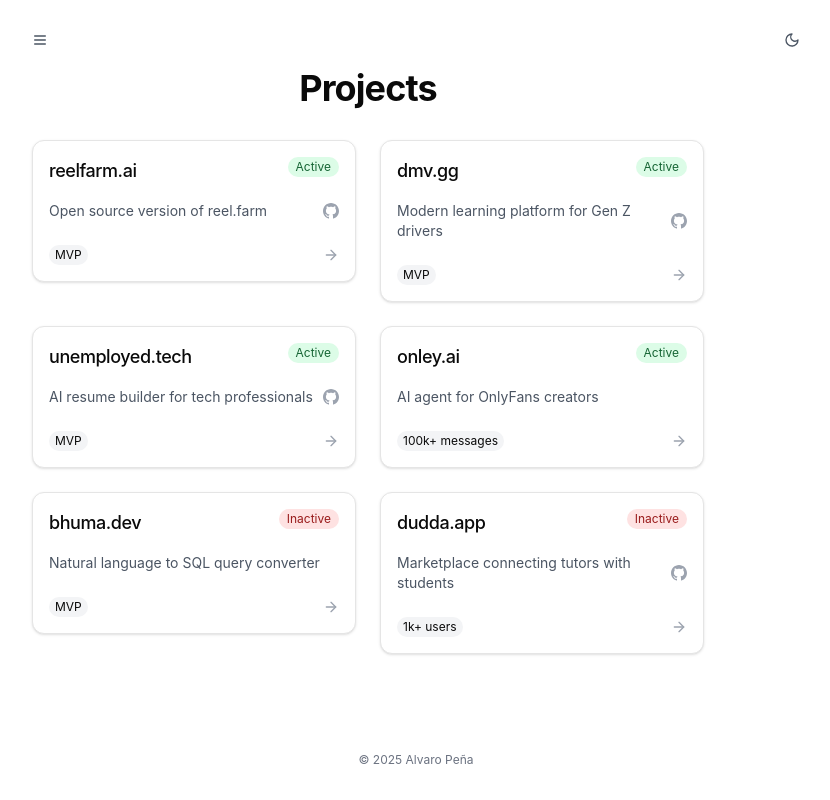
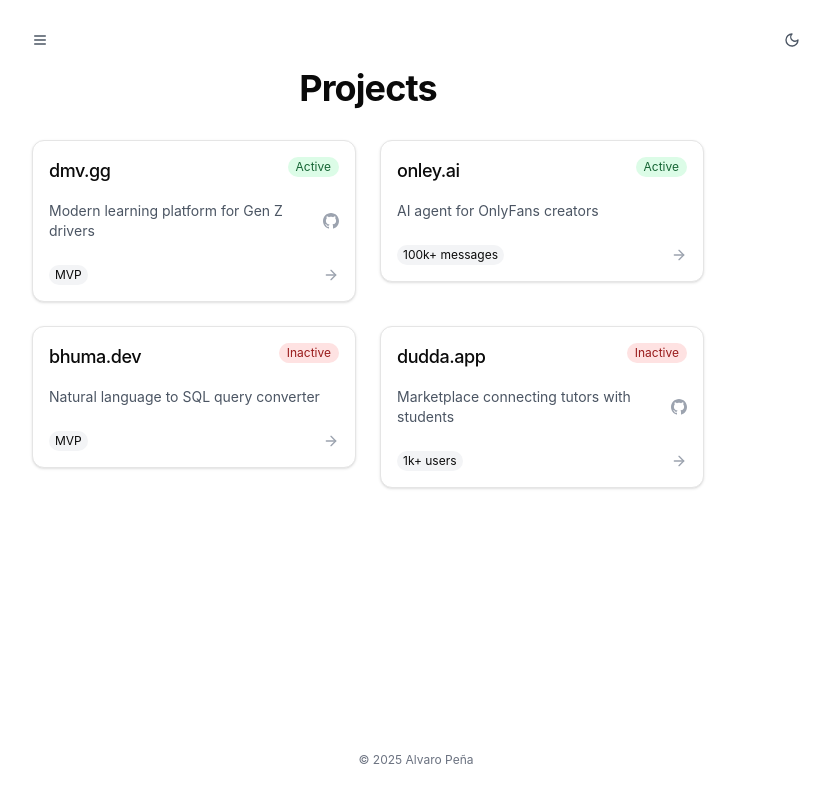
Before and after one commit to alvropena/alvropena.com, a Next.js app: page /projects in a window 1280 px wide. Shown: the whole page, without its empty margins (224-1054 px from the left). Built offline with nearby package versions, Linux system fonts and the light colour scheme.

Commit message:
Update projects array with new project unemployed.tech

```diff
--- a/app/projects/constants.ts
+++ b/app/projects/constants.ts
@@ -8,27 +8,19 @@
 }
 
 export const projects: Project[] = [
-  {
-    title: "reelfarm.ai",
-    description: "Open source version of reel.farm",
-    url: "https://reelfarm.ai",
-    github: "https://github.com/alvropena/reelfarm.ai",
-    status: "active",
-    milestones: ["MVP"],
-  },
+  // {
+  //   title: "unemployed.tech",
+  //   description: "AI resume builder for tech professionals",
+  //   url: "https://unemployed.tech",
+  //   github: "https://github.com/alvropena/unemployed.tech",
+  //   status: "active",
+  //   milestones: ["MVP"],
+  // },
   {
     title: "dmv.gg",
     description: "Modern learning platform for Gen Z drivers",
     url: "https://dmv.gg",
     github: "https://github.com/alvropena/dmv.gg",
-    status: "active",
-    milestones: ["MVP"],
-  },
-  {
-    title: "unemployed.tech",
-    description: "AI resume builder for tech professionals",
-    url: "https://unemployed.tech",
-    github: "https://github.com/alvropena/unemployed.tech",
     status: "active",
     milestones: ["MVP"],
   },
```
